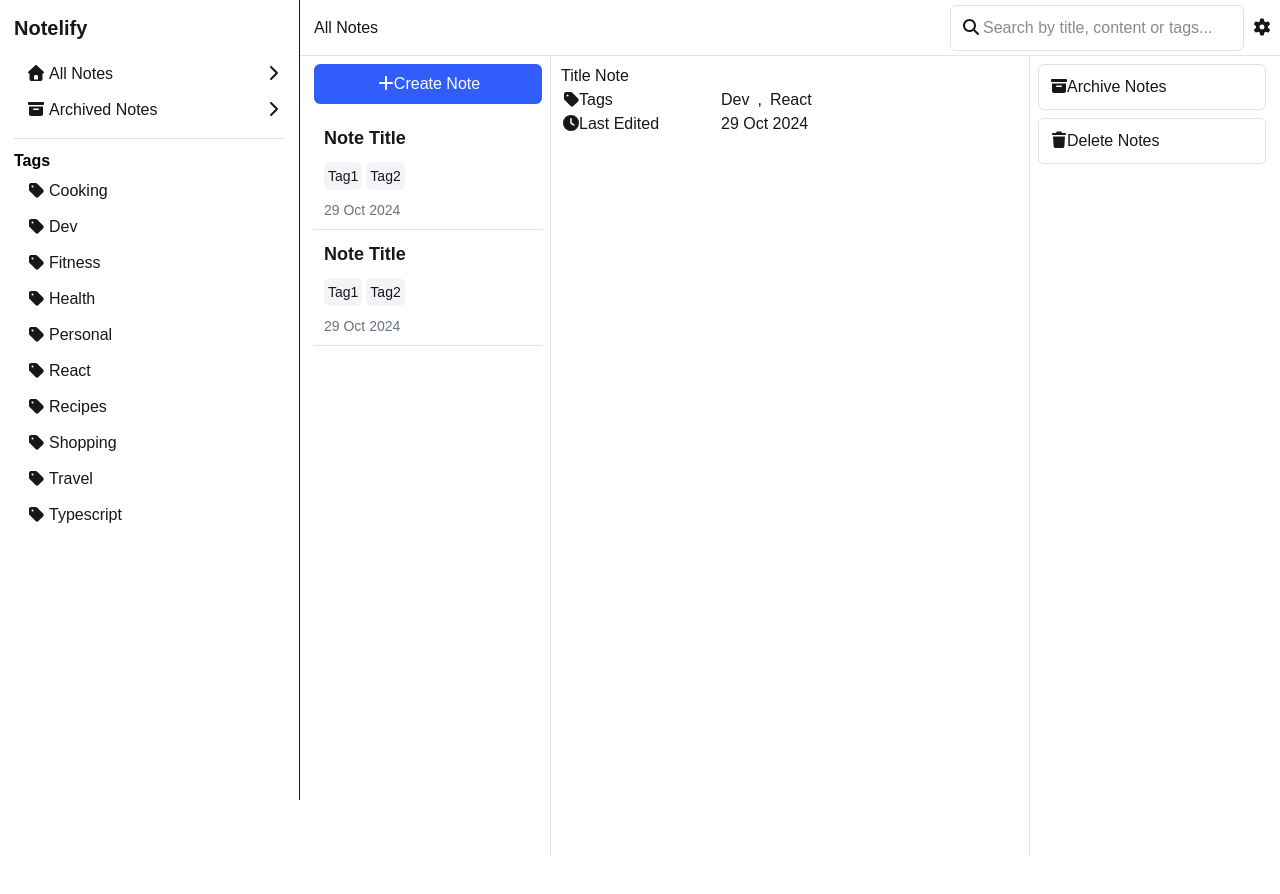
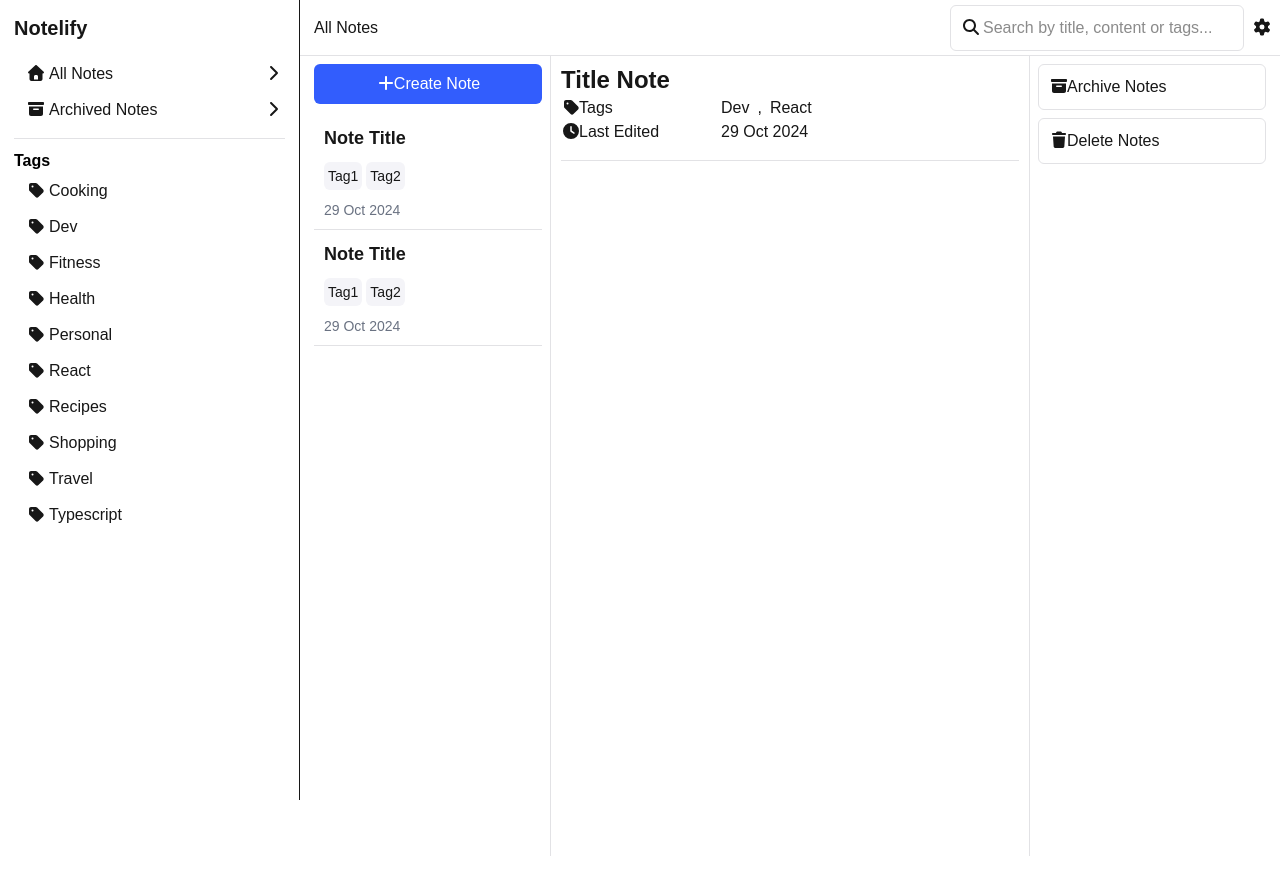
Before and after one commit to Levi10271997/Notelify, a Next.js app: page / in a window 1280 px wide. Shown: the top 894 px of the page. Before the commit the page ends 856 px from the top, so only its background shows below. Built offline with nearby package versions, Linux system fonts and the light colour scheme.

Commit message:
dashboard fixes

```diff
--- a/src/app/page.js
+++ b/src/app/page.js
@@ -93,6 +93,11 @@ export default function Home() {
                     </div>
 
                  </div>
+
+<div className="notesContentArea">
+  <textarea className="notesTextarea"/>
+</div>
+
               </div>
               <div className="notesActions">
                 <div className="actionButtons">
--- a/src/app/styles/dashboard.css
+++ b/src/app/styles/dashboard.css
@@ -65,3 +65,18 @@
 .selectedNotesLastEdited{
     @apply flex flex-row items-center gap-2.5;
 }
+.notesTitleBlock{
+    @apply pb-4 border-b border-solid border-outlineGray;
+}
+
+.selectednotesTitle{
+    @apply text-2xl font-bold;
+}
+
+.notesTextarea{
+    @apply w-full text-sm h-full overflow-auto resize-none box-border p-2.5 outline-none;
+}
+
+.notesContentArea{
+    @apply h-full w-full;
+}
```
